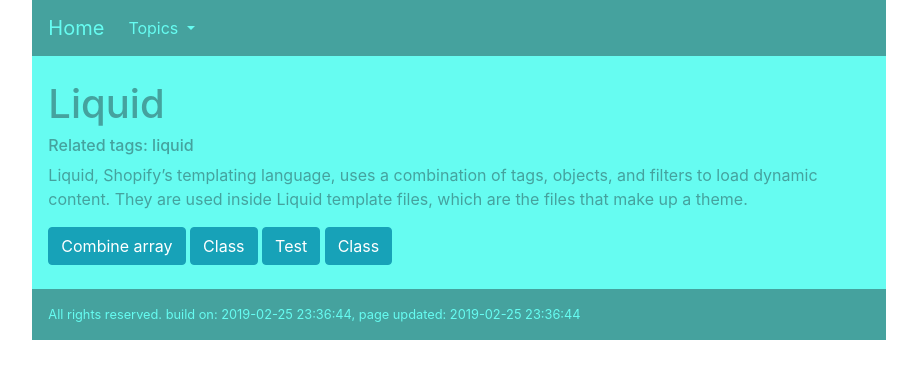
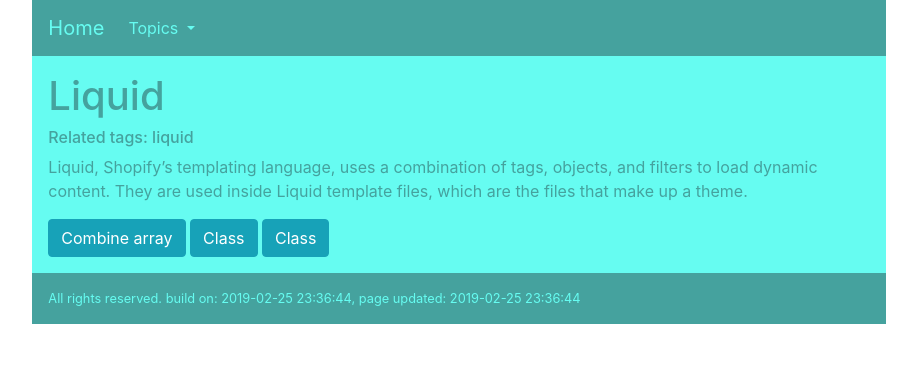
Before and after one commit to CoolColdUK/CoolColdUK.github.io, a Jekyll site: the page built from _topics/liquid.md, in a window 1280 px wide. Shown: the top 379 px of the page, without its empty margins (181-1098 px from the left). Built offline with Jekyll 4.4.1, drawn with Linux system fonts in a browser that asks for light colours; nearby versions of some CDN libraries.

Commit message:
change to use padding instead

```diff
--- a/_layouts/topic_bs4grid.html
+++ b/_layouts/topic_bs4grid.html
@@ -2,10 +2,7 @@
 layout: default_bs4grid
 ---
 
-<div class="row bg-secondary text-secondary px-3">
-  &nbsp;
-</div>
-<div class="row bg-secondary text-secondary px-3">
+<div class="row bg-secondary text-secondary px-3 pt-3">
   <h1>
     {{ page.title }}
   </h1>
@@ -19,7 +16,7 @@
 <div class="row bg-secondary text-secondary px-3">
   {{ content }}
 </div>
-<div class="row bg-secondary text-secondary px-3">
+<div class="row bg-secondary text-secondary px-3 pb-3">
   {% assign page_tags_c = page.tags | size %}
 
   <div class="flex-content">
@@ -38,7 +35,3 @@
 
   </div>
 </div>
-
-<div class="row bg-secondary text-secondary px-3">
-  &nbsp;
-</div>
```
Also changed, not shown: _layouts/note_bs4grid.html (+2 -9 lines), _notes/mql4/test.md (deleted, +0 -4 lines).
